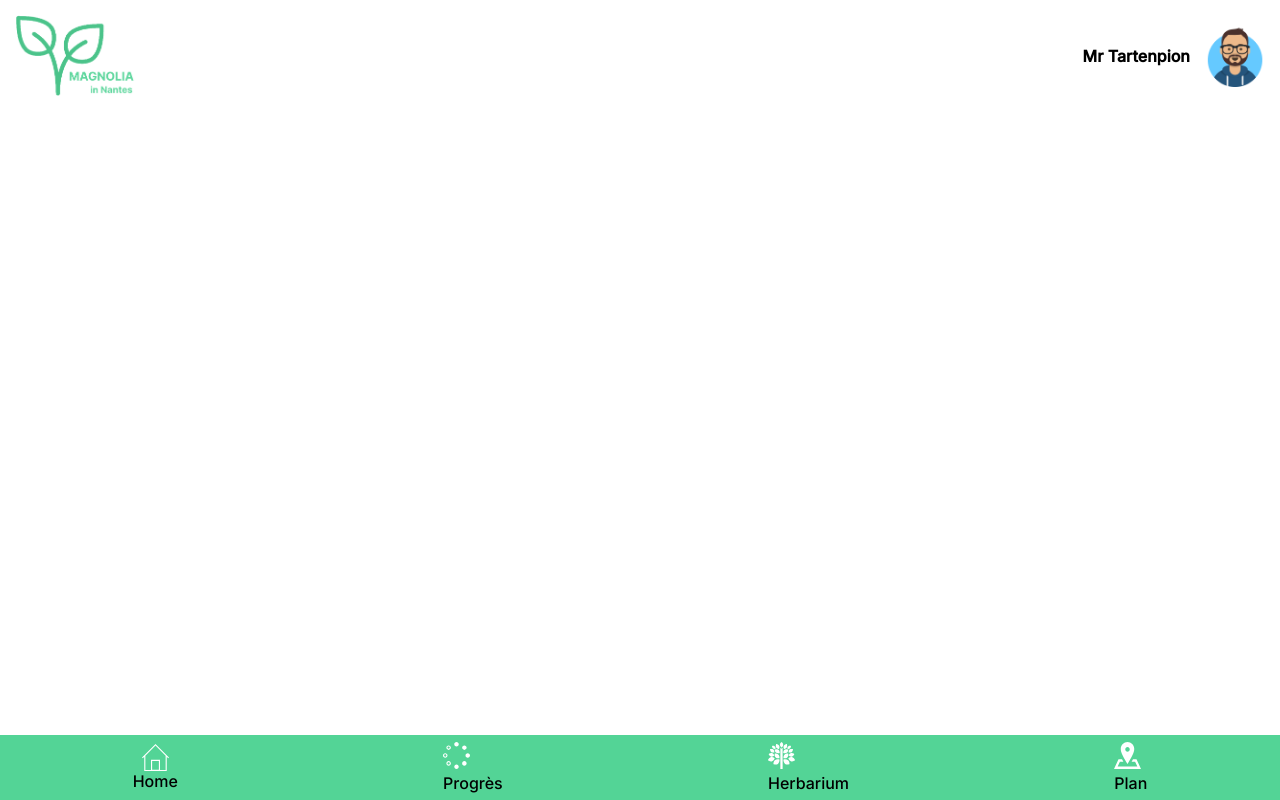
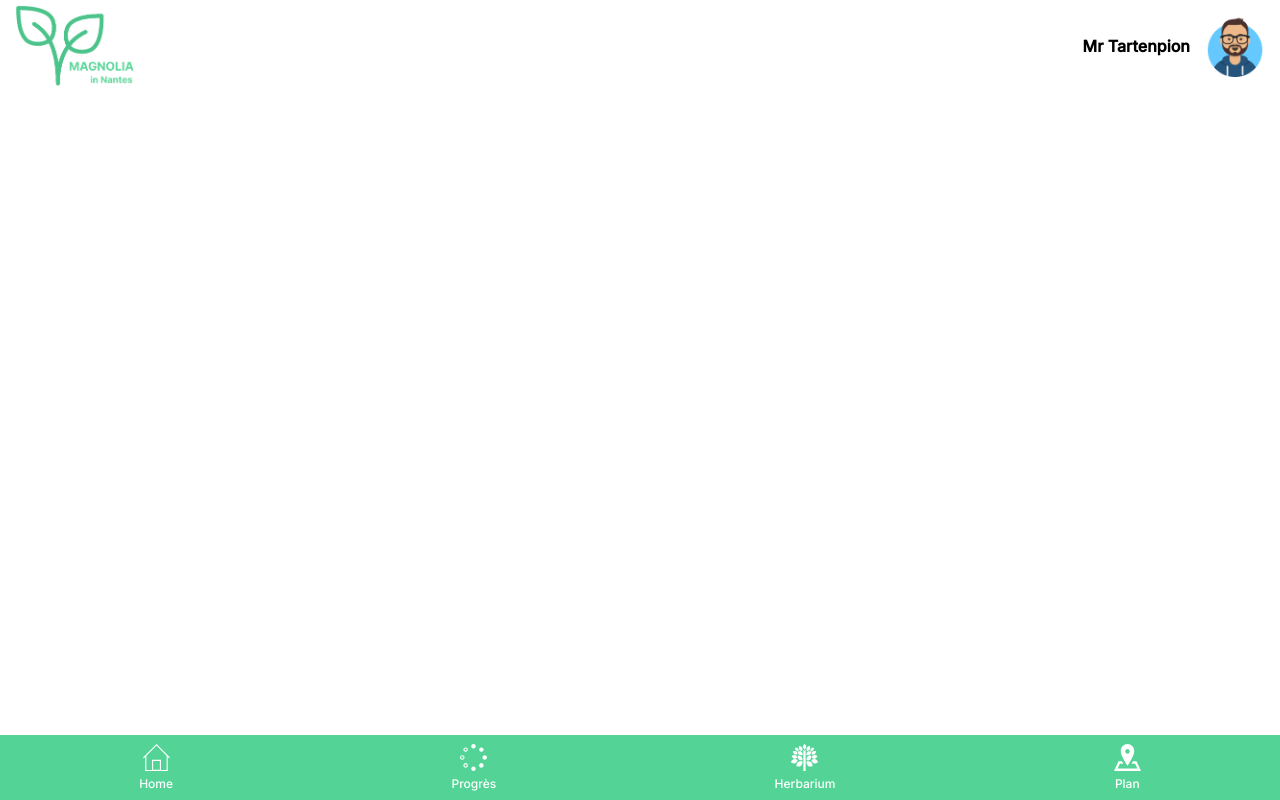
Before and after one commit to SirHarveyBix/MagnoliainNantes, a React (Create React App) app: page / in a window 1280 px wide. Built offline with nearby package versions, Linux system fonts and the light colour scheme.

Commit message:
resize icon nav

```diff
--- a/src/components/Header/Header.css
+++ b/src/components/Header/Header.css
@@ -9,7 +9,7 @@
   display: flex;
   justify-content: space-between;
   align-items: center;
-  padding: 15px;
+  padding: 5px 15px;
 }
 .titleAvatar {
   font-size: 1em;
--- a/src/components/Nav/Nav.css
+++ b/src/components/Nav/Nav.css
@@ -18,7 +18,11 @@
   justify-content: center;
   align-items: center;
 }
-
+.icon {
+  margin-bottom: 5px;
+}
 .footer p {
   margin: 0;
+  font-size: 12px;
+  color: #fff;
 }
--- a/src/components/Nav/Nav.jsx
+++ b/src/components/Nav/Nav.jsx
@@ -8,19 +8,19 @@ function Nav() {
   return (
     <div className="footer">
       <div className="boxIcon">
-        <img src={Home} alt="home" className="home" />
+        <img src={Home} alt="home" className="icon" />
         <p>Home</p>
       </div>
-      <div>
-        <img src={Progress} alt="progress" className="plan" />
+      <div className="boxIcon">
+        <img src={Progress} alt="progress" className="icon" />
         <p>Progrès</p>
       </div>
-      <div>
-        <img src={Herbier} alt="herbier" className="herbier" />
+      <div className="boxIcon">
+        <img src={Herbier} alt="herbier" className="icon" />
         <p>Herbarium</p>
       </div>
-      <div>
-        <img src={Plan} alt="plan" className="plan" />
+      <div className="boxIcon">
+        <img src={Plan} alt="plan" className="icon" />
         <p>Plan</p>
       </div>
     </div>
```
